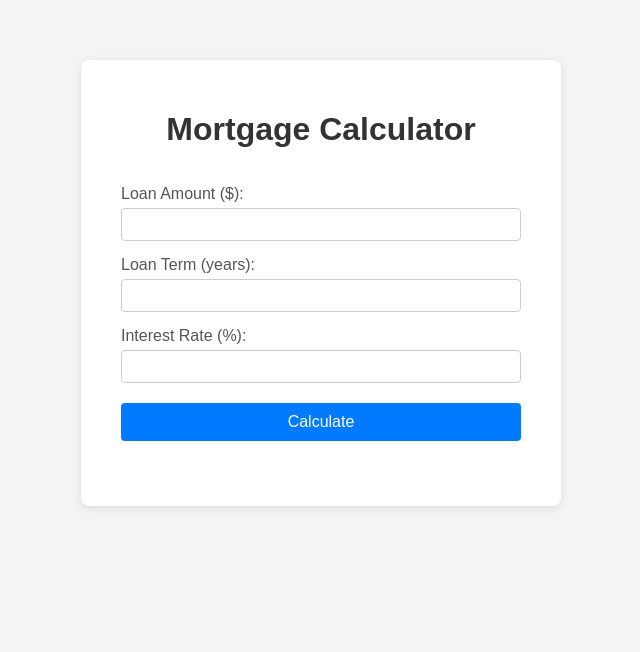
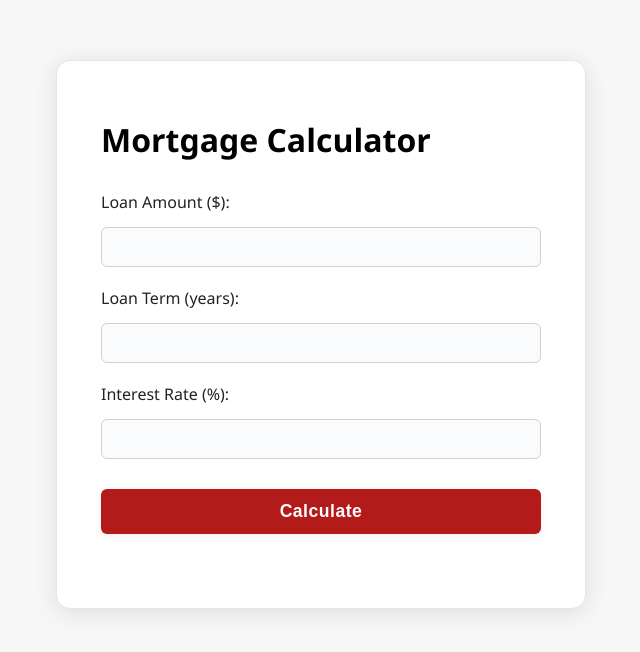
Before and after one commit to vsfan/webapp, a website: page public/index.html in a window 1280 px wide. Shown: the whole page, without its empty margins (319-959 px from the left). Drawn offline with Linux system fonts and the light colour scheme.

Commit message:
Redfin-inspired UI redesign

```diff
--- a/public/style.css
+++ b/public/style.css
@@ -1,51 +1,99 @@
 body {
-  font-family: Arial, sans-serif;
-  background: #f4f4f4;
+  font-family: 'Segoe UI', Arial, sans-serif;
+  background: #f7f7f7;
   margin: 0;
   padding: 0;
 }
+
 .container {
   background: #fff;
-  max-width: 400px;
+  max-width: 440px;
   margin: 60px auto;
-  padding: 30px 40px 40px 40px;
-  border-radius: 8px;
-  box-shadow: 0 2px 8px rgba(0,0,0,0.1);
+  padding: 36px 44px 44px 44px;
+  border-radius: 14px;
+  box-shadow: 0 4px 24px rgba(0,0,0,0.10);
+  border: 1.5px solid #e5e5e5;
 }
-h1 {
-  text-align: center;
-  color: #333;
-}
+
 form {
   display: flex;
   flex-direction: column;
+  gap: 12px;
 }
+
 label {
-  margin-top: 15px;
-  margin-bottom: 5px;
-  color: #555;
+  margin-top: 8px;
+  margin-bottom: 2px;
+  color: #222;
+  font-weight: 500;
+  font-size: 1rem;
 }
+
 input {
-  padding: 8px;
-  border: 1px solid #ccc;
-  border-radius: 4px;
+  padding: 10px 12px;
+  border: 1.5px solid #d1d1d1;
+  border-radius: 6px;
+  font-size: 1rem;
+  background: #fafbfc;
+  transition: border 0.2s;
 }
+input:focus {
+  border: 1.5px solid #b31b1b;
+  outline: none;
+}
+
 button {
-  margin-top: 20px;
-  padding: 10px;
-  background: #007bff;
+  margin-top: 18px;
+  padding: 12px;
+  background: #b31b1b;
   color: #fff;
   border: none;
-  border-radius: 4px;
+  border-radius: 6px;
   cursor: pointer;
-  font-size: 16px;
+  font-size: 1.1rem;
+  font-weight: 600;
+  letter-spacing: 0.5px;
+  box-shadow: 0 2px 8px rgba(179,27,27,0.08);
+  transition: background 0.2s;
 }
 button:hover {
-  background: #0056b3;
+  background: #a01414;
 }
+
 #result {
-  margin-top: 25px;
-  font-size: 18px;
+  margin-top: 28px;
+  font-size: 1.15rem;
   text-align: center;
-  color: #007bff;
+  color: #b31b1b;
+  font-weight: 600;
 }
+
+#amortization-table {
+  margin-top: 30px;
+}
+
+#amortization-table table {
+  width: 100%;
+  border-collapse: collapse;
+  font-size: 0.98rem;
+  background: #fff;
+  border-radius: 8px;
+  overflow: hidden;
+  box-shadow: 0 2px 8px rgba(0,0,0,0.04);
+}
+#amortization-table th, #amortization-table td {
+  padding: 8px 6px;
+  text-align: right;
+}
+#amortization-table th {
+  background: #f5f5f5;
+  color: #b31b1b;
+  font-weight: 700;
+  border-bottom: 2px solid #e5e5e5;
+}
+#amortization-table tr:nth-child(even) td {
+  background: #fafbfc;
+}
+#amortization-table tr:hover td {
+  background: #ffeaea;
+}
```
Also changed, not shown: 1 other file.
